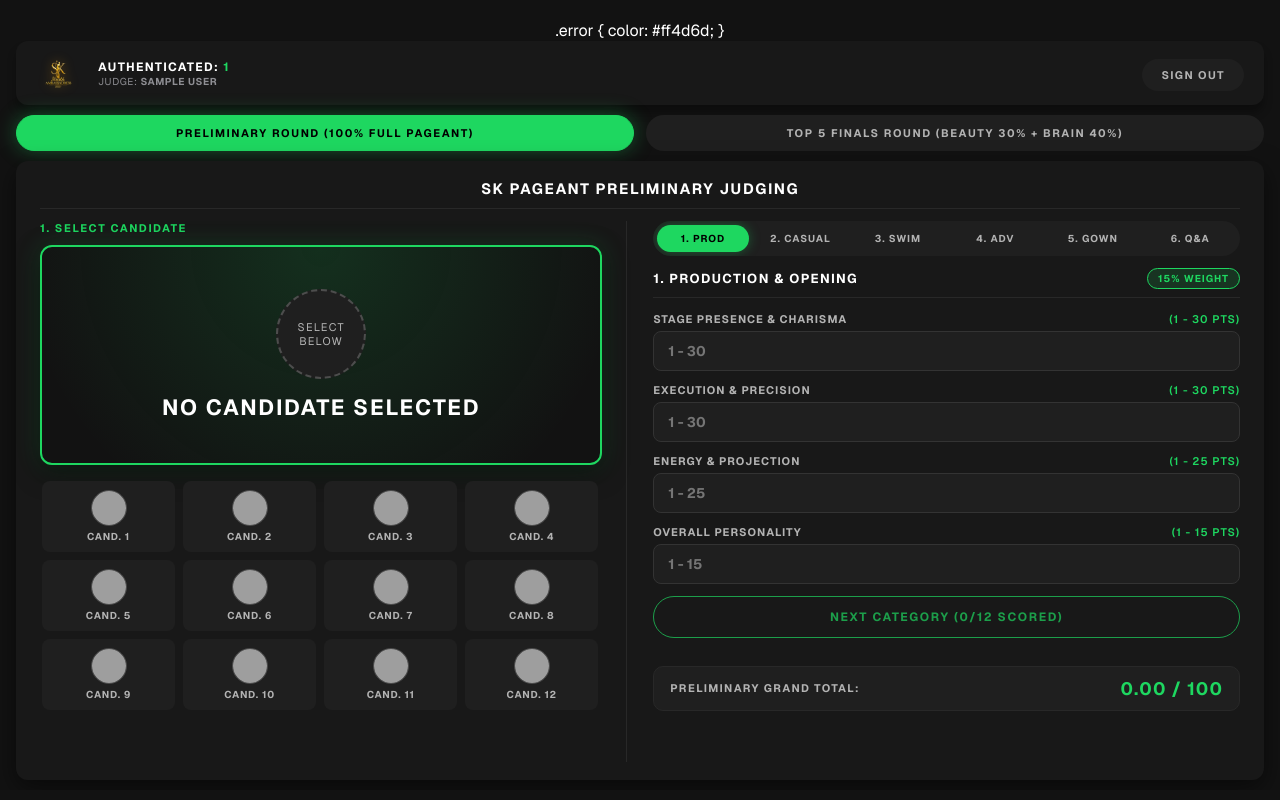
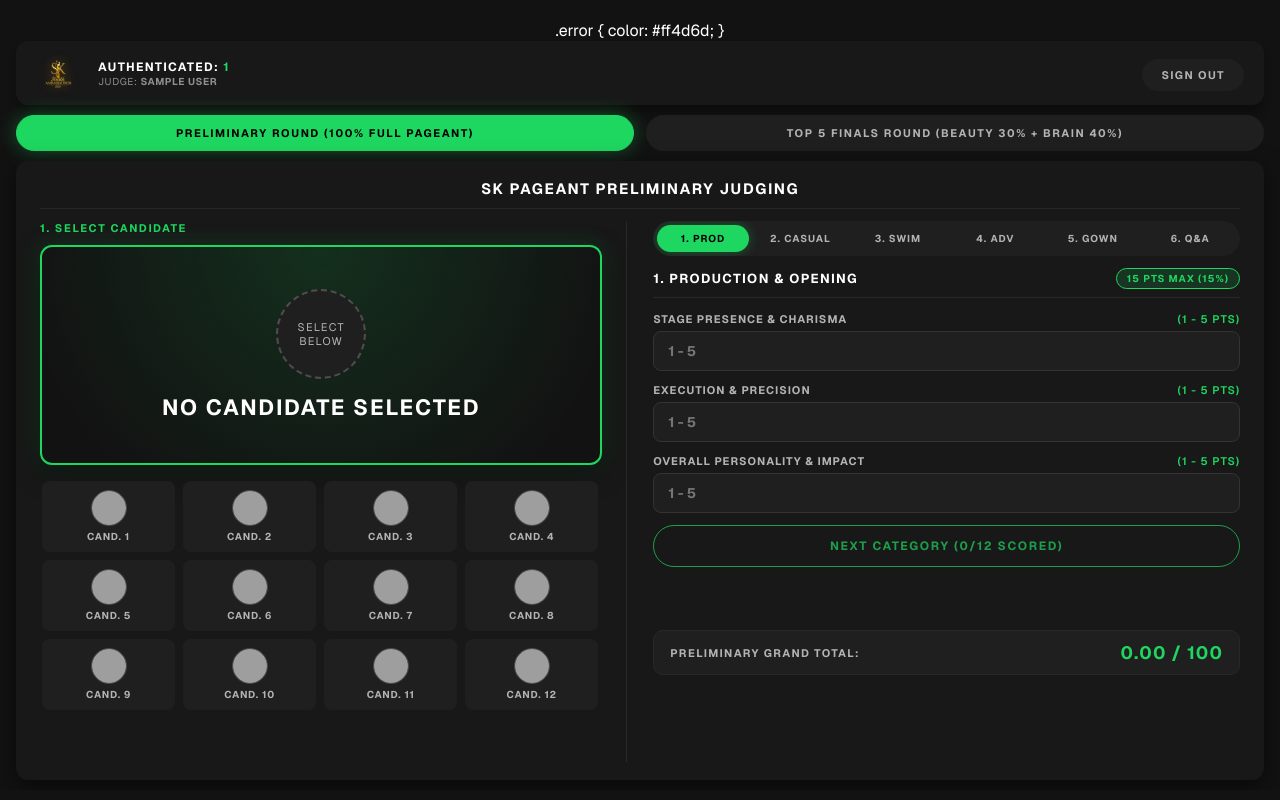
Before and after one commit to LiveKryptiah/tabulation, a Flask app: page /scoring in a window 1280 px wide. Run offline with Flask 2, Linux system fonts and the light colour scheme; the visitor is signed in with stand-in values (Sample User, id 1); grey boxes are pictures that could not be loaded.

Commit message:
Update preliminary category criteria to direct max score inputs (15/15, 20/20)

```diff
--- a/app.py
+++ b/app.py
@@ -212,14 +212,14 @@ def save_score():
         return "Top 5 Score submitted successfully!"
 
     else:
-        prod_sum = to_float(request.form.get('p_presence')) + to_float(request.form.get('p_execution')) + to_float(request.form.get('p_energy')) + to_float(request.form.get('p_personality'))
-        cas_sum = to_float(request.form.get('c_poise')) + to_float(request.form.get('c_carriage')) + to_float(request.form.get('c_presence')) + to_float(request.form.get('c_impact'))
-        swim_sum = to_float(request.form.get('s_confidence')) + to_float(request.form.get('s_carriage')) + to_float(request.form.get('s_presence')) + to_float(request.form.get('s_impact'))
-        adv_sum = to_float(request.form.get('a_relevance')) + to_float(request.form.get('a_content')) + to_float(request.form.get('a_feasibility')) + to_float(request.form.get('a_communication')) + to_float(request.form.get('a_sincerity'))
-        gown_sum = to_float(request.form.get('e_elegance')) + to_float(request.form.get('e_carriage')) + to_float(request.form.get('e_grace')) + to_float(request.form.get('e_styling')) + to_float(request.form.get('e_impact'))
-        qa_sum = to_float(request.form.get('q_relevance')) + to_float(request.form.get('q_clarity')) + to_float(request.form.get('q_insight')) + to_float(request.form.get('q_communication')) + to_float(request.form.get('q_composure'))
+        prod_sum = to_float(request.form.get('p_presence')) + to_float(request.form.get('p_execution')) + to_float(request.form.get('p_personality'))
+        cas_sum = to_float(request.form.get('c_poise')) + to_float(request.form.get('c_carriage')) + to_float(request.form.get('c_impact'))
+        swim_sum = to_float(request.form.get('s_confidence')) + to_float(request.form.get('s_carriage')) + to_float(request.form.get('s_impact'))
+        adv_sum = to_float(request.form.get('a_relevance')) + to_float(request.form.get('a_content')) + to_float(request.form.get('a_feasibility')) + to_float(request.form.get('a_communication'))
+        gown_sum = to_float(request.form.get('e_elegance')) + to_float(request.form.get('e_carriage')) + to_float(request.form.get('e_impact'))
+        qa_sum = to_float(request.form.get('q_relevance')) + to_float(request.form.get('q_clarity')) + to_float(request.form.get('q_insight')) + to_float(request.form.get('q_composure'))
 
-        grand_total = (prod_sum * 0.15) + (cas_sum * 0.15) + (swim_sum * 0.15) + (adv_sum * 0.20) + (gown_sum * 0.15) + (qa_sum * 0.20)
+        grand_total = prod_sum + cas_sum + swim_sum + adv_sum + gown_sum + qa_sum
 
         update_or_append_prelim_csv(
             "Candidate " + str(candidate),
--- a/templates/index.html
+++ b/templates/index.html
@@ -657,65 +657,58 @@
                     <div class="step-content active" id="step-1">
                         <div class="category-header">
                             <span class="category-title">1. PRODUCTION & OPENING</span>
-                            <span class="category-weight">15% WEIGHT</span>
+                            <span class="category-weight">15 PTS MAX (15%)</span>
                         </div>
-                        <div class="criteria-item"><label>STAGE PRESENCE & CHARISMA <span class="range-hint">(1 - 30 PTS)</span></label><input type="number" name="p_presence" min="1" max="30" placeholder="1 - 30"></div>
-                        <div class="criteria-item"><label>EXECUTION & PRECISION <span class="range-hint">(1 - 30 PTS)</span></label><input type="number" name="p_execution" min="1" max="30" placeholder="1 - 30"></div>
-                        <div class="criteria-item"><label>ENERGY & PROJECTION <span class="range-hint">(1 - 25 PTS)</span></label><input type="number" name="p_energy" min="1" max="25" placeholder="1 - 25"></div>
-                        <div class="criteria-item"><label>OVERALL PERSONALITY <span class="range-hint">(1 - 15 PTS)</span></label><input type="number" name="p_personality" min="1" max="15" placeholder="1 - 15"></div>
+                        <div class="criteria-item"><label>STAGE PRESENCE & CHARISMA <span class="range-hint">(1 - 5 PTS)</span></label><input type="number" name="p_presence" min="1" max="5" step="0.5" placeholder="1 - 5"></div>
+                        <div class="criteria-item"><label>EXECUTION & PRECISION <span class="range-hint">(1 - 5 PTS)</span></label><input type="number" name="p_execution" min="1" max="5" step="0.5" placeholder="1 - 5"></div>
+                        <div class="criteria-item"><label>OVERALL PERSONALITY & IMPACT <span class="range-hint">(1 - 5 PTS)</span></label><input type="number" name="p_personality" min="1" max="5" step="0.5" placeholder="1 - 5"></div>
                         <div class="button-group"><button type="button" class="btn-next">NEXT CATEGORY &rarr;</button></div>
                     </div>
 
                     <!-- STEP 2: CASUAL WEAR -->
                     <div class="step-content" id="step-2">
-                        <div class="category-header"><span class="category-title">2. CASUAL WEAR</span><span class="category-weight">15% WEIGHT</span></div>
-                        <div class="criteria-item"><label>POISE & GRACE <span class="range-hint">(1 - 30 PTS)</span></label><input type="number" name="c_poise" min="1" max="30" placeholder="1 - 30"></div>
-                        <div class="criteria-item"><label>CARRIAGE & POSTURE <span class="range-hint">(1 - 30 PTS)</span></label><input type="number" name="c_carriage" min="1" max="30" placeholder="1 - 30"></div>
-                        <div class="criteria-item"><label>STAGE PRESENCE <span class="range-hint">(1 - 25 PTS)</span></label><input type="number" name="c_presence" min="1" max="25" placeholder="1 - 25"></div>
-                        <div class="criteria-item"><label>OVERALL IMPACT & STYLE <span class="range-hint">(1 - 15 PTS)</span></label><input type="number" name="c_impact" min="1" max="15" placeholder="1 - 15"></div>
+                        <div class="category-header"><span class="category-title">2. CASUAL WEAR</span><span class="category-weight">15 PTS MAX (15%)</span></div>
+                        <div class="criteria-item"><label>POISE & GRACE <span class="range-hint">(1 - 5 PTS)</span></label><input type="number" name="c_poise" min="1" max="5" step="0.5" placeholder="1 - 5"></div>
+                        <div class="criteria-item"><label>CARRIAGE & POSTURE <span class="range-hint">(1 - 5 PTS)</span></label><input type="number" name="c_carriage" min="1" max="5" step="0.5" placeholder="1 - 5"></div>
+                        <div class="criteria-item"><label>OVERALL IMPACT & STYLE <span class="range-hint">(1 - 5 PTS)</span></label><input type="number" name="c_impact" min="1" max="5" step="0.5" placeholder="1 - 5"></div>
                         <div class="button-group"><button type="button" class="btn-prev">&larr; PREV</button><button type="button" class="btn-next">NEXT CATEGORY &rarr;</button></div>
                     </div>
 
                     <!-- STEP 3: SWIMWEAR -->
                     <div class="step-content" id="step-3">
-                        <div class="category-header"><span class="category-title">3. SWIMWEAR</span><span class="category-weight">15% WEIGHT</span></div>
-                        <div class="criteria-item"><label>CONFIDENCE & POISE <span class="range-hint">(1 - 30 PTS)</span></label><input type="number" name="s_confidence" min="1" max="30" placeholder="1 - 30"></div>
-                        <div class="criteria-item"><label>CARRIAGE & RAMP SKILLS <span class="range-hint">(1 - 30 PTS)</span></label><input type="number" name="s_carriage" min="1" max="30" placeholder="1 - 30"></div>
-                        <div class="criteria-item"><label>STAGE PROJECTION <span class="range-hint">(1 - 25 PTS)</span></label><input type="number" name="s_presence" min="1" max="25" placeholder="1 - 25"></div>
-                        <div class="criteria-item"><label>OVERALL IMPACT <span class="range-hint">(1 - 15 PTS)</span></label><input type="number" name="s_impact" min="1" max="15" placeholder="1 - 15"></div>
+                        <div class="category-header"><span class="category-title">3. SWIMWEAR</span><span class="category-weight">15 PTS MAX (15%)</span></div>
+                        <div class="criteria-item"><label>CONFIDENCE & POISE <span class="range-hint">(1 - 5 PTS)</span></label><input type="number" name="s_confidence" min="1" max="5" step="0.5" placeholder="1 - 5"></div>
+                        <div class="criteria-item"><label>CARRIAGE & RAMP SKILLS <span class="range-hint">(1 - 5 PTS)</span></label><input type="number" name="s_carriage" min="1" max="5" step="0.5" placeholder="1 - 5"></div>
+                        <div class="criteria-item"><label>OVERALL IMPACT <span class="range-hint">(1 - 5 PTS)</span></label><input type="number" name="s_impact" min="1" max="5" step="0.5" placeholder="1 - 5"></div>
                         <div class="button-group"><button type="button" class="btn-prev">&larr; PREV</button><button type="button" class="btn-next">NEXT CATEGORY &rarr;</button></div>
                     </div>
 
                     <!-- STEP 4: ADVOCACY -->
                     <div class="step-content" id="step-4">
-                        <div class="category-header"><span class="category-title">4. ADVOCACY & YOUTH SPEECH</span><span class="category-weight">20% WEIGHT</span></div>
-                        <div class="criteria-item"><label>RELEVANCE & SIGNIFICANCE <span class="range-hint">(1 - 25 PTS)</span></label><input type="number" name="a_relevance" min="1" max="25" placeholder="1 - 25"></div>
-                        <div class="criteria-item"><label>CONTENT & SUBSTANCE <span class="range-hint">(1 - 25 PTS)</span></label><input type="number" name="a_content" min="1" max="25" placeholder="1 - 25"></div>
-                        <div class="criteria-item"><label>FEASIBILITY & POTENTIAL <span class="range-hint">(1 - 20 PTS)</span></label><input type="number" name="a_feasibility" min="1" max="20" placeholder="1 - 20"></div>
-                        <div class="criteria-item"><label>COMMUNICATION & DELIVERY <span class="range-hint">(1 - 15 PTS)</span></label><input type="number" name="a_communication" min="1" max="15" placeholder="1 - 15"></div>
-                        <div class="criteria-item"><label>SINCERITY & CONVICTION <span class="range-hint">(1 - 15 PTS)</span></label><input type="number" name="a_sincerity" min="1" max="15" placeholder="1 - 15"></div>
+                        <div class="category-header"><span class="category-title">4. ADVOCACY & YOUTH SPEECH</span><span class="category-weight">20 PTS MAX (20%)</span></div>
+                        <div class="criteria-item"><label>RELEVANCE & SIGNIFICANCE <span class="range-hint">(1 - 5 PTS)</span></label><input type="number" name="a_relevance" min="1" max="5" step="0.5" placeholder="1 - 5"></div>
+                        <div class="criteria-item"><label>CONTENT & SUBSTANCE <span class="range-hint">(1 - 5 PTS)</span></label><input type="number" name="a_content" min="1" max="5" step="0.5" placeholder="1 - 5"></div>
+                        <div class="criteria-item"><label>FEASIBILITY & POTENTIAL <span class="range-hint">(1 - 5 PTS)</span></label><input type="number" name="a_feasibility" min="1" max="5" step="0.5" placeholder="1 - 5"></div>
+                        <div class="criteria-item"><label>COMMUNICATION & SINCERITY <span class="range-hint">(1 - 5 PTS)</span></label><input type="number" name="a_communication" min="1" max="5" step="0.5" placeholder="1 - 5"></div>
                         <div class="button-group"><button type="button" class="btn-prev">&larr; PREV</button><button type="button" class="btn-next">NEXT CATEGORY &rarr;</button></div>
                     </div>
 
                     <!-- STEP 5: EVENING GOWN -->
                     <div class="step-content" id="step-5">
-                        <div class="category-header"><span class="category-title">5. EVENING GOWN</span><span class="category-weight">15% WEIGHT</span></div>
-                        <div class="criteria-item"><label>ELEGANCE & POISE <span class="range-hint">(1 - 25 PTS)</span></label><input type="number" name="e_elegance" min="1" max="25" placeholder="1 - 25"></div>
-                        <div class="criteria-item"><label>CARRIAGE & STAGE PRESENCE <span class="range-hint">(1 - 25 PTS)</span></label><input type="number" name="e_carriage" min="1" max="25" placeholder="1 - 25"></div>
-                        <div class="criteria-item"><label>GRACE & RAMP SKILLS <span class="range-hint">(1 - 20 PTS)</span></label><input type="number" name="e_grace" min="1" max="20" placeholder="1 - 20"></div>
-                        <div class="criteria-item"><label>GOWN STYLING & FIT <span class="range-hint">(1 - 15 PTS)</span></label><input type="number" name="e_styling" min="1" max="15" placeholder="1 - 15"></div>
-                        <div class="criteria-item"><label>OVERALL IMPACT <span class="range-hint">(1 - 15 PTS)</span></label><input type="number" name="e_impact" min="1" max="15" placeholder="1 - 15"></div>
+                        <div class="category-header"><span class="category-title">5. EVENING GOWN</span><span class="category-weight">15 PTS MAX (15%)</span></div>
+                        <div class="criteria-item"><label>ELEGANCE & POISE <span class="range-hint">(1 - 5 PTS)</span></label><input type="number" name="e_elegance" min="1" max="5" step="0.5" placeholder="1 - 5"></div>
+                        <div class="criteria-item"><label>CARRIAGE & STAGE PRESENCE <span class="range-hint">(1 - 5 PTS)</span></label><input type="number" name="e_carriage" min="1" max="5" step="0.5" placeholder="1 - 5"></div>
+                        <div class="criteria-item"><label>OVERALL STYLING & IMPACT <span class="range-hint">(1 - 5 PTS)</span></label><input type="number" name="e_impact" min="1" max="5" step="0.5" placeholder="1 - 5"></div>
                         <div class="button-group"><button type="button" class="btn-prev">&larr; PREV</button><button type="button" class="btn-next">NEXT CATEGORY &rarr;</button></div>
                     </div>
 
                     <!-- STEP 6: QUESTION & ANSWER -->
                     <div class="step-content" id="step-6">
-                        <div class="category-header"><span class="category-title">6. QUESTION & ANSWER</span><span class="category-weight">20% WEIGHT</span></div>
-                        <div class="criteria-item"><label>RELEVANCE & SUBSTANCE <span class="range-hint">(1 - 30 PTS)</span></label><input type="number" name="q_relevance" min="1" max="30" placeholder="1 - 30"></div>
-                        <div class="criteria-item"><label>CLARITY & THOUGHT STRUCTURE <span class="range-hint">(1 - 25 PTS)</span></label><input type="number" name="q_clarity" min="1" max="25" placeholder="1 - 25"></div>
-                        <div class="criteria-item"><label>CRITICAL THINKING & INSIGHT <span class="range-hint">(1 - 20 PTS)</span></label><input type="number" name="q_insight" min="1" max="20" placeholder="1 - 20"></div>
-                        <div class="criteria-item"><label>COMMUNICATION SKILLS <span class="range-hint">(1 - 15 PTS)</span></label><input type="number" name="q_communication" min="1" max="15" placeholder="1 - 15"></div>
-                        <div class="criteria-item"><label>CONFIDENCE & COMPOSURE <span class="range-hint">(1 - 10 PTS)</span></label><input type="number" name="q_composure" min="1" max="10" placeholder="1 - 10"></div>
+                        <div class="category-header"><span class="category-title">6. QUESTION & ANSWER</span><span class="category-weight">20 PTS MAX (20%)</span></div>
+                        <div class="criteria-item"><label>RELEVANCE & SUBSTANCE <span class="range-hint">(1 - 5 PTS)</span></label><input type="number" name="q_relevance" min="1" max="5" step="0.5" placeholder="1 - 5"></div>
+                        <div class="criteria-item"><label>CLARITY & THOUGHT STRUCTURE <span class="range-hint">(1 - 5 PTS)</span></label><input type="number" name="q_clarity" min="1" max="5" step="0.5" placeholder="1 - 5"></div>
+                        <div class="criteria-item"><label>CRITICAL THINKING & INSIGHT <span class="range-hint">(1 - 5 PTS)</span></label><input type="number" name="q_insight" min="1" max="5" step="0.5" placeholder="1 - 5"></div>
+                        <div class="criteria-item"><label>CONFIDENCE & COMPOSURE <span class="range-hint">(1 - 5 PTS)</span></label><input type="number" name="q_composure" min="1" max="5" step="0.5" placeholder="1 - 5"></div>
                         <div class="button-group"><button type="button" class="btn-prev">&larr; PREV</button><button type="submit" class="btn-submit">SUBMIT PRELIMINARY SCORES</button></div>
                     </div>
                 </div>
@@ -1202,20 +1195,14 @@
             const getVal = name => parseFloat(document.querySelector(`input[name="${name}"]`)?.value || 0);
 
             if (currentMode === 'prelim') {
-                const pSum = getVal('p_presence') + getVal('p_execution') + getVal('p_energy') + getVal('p_personality');
-                const pW = pSum * 0.15;
-                const cSum = getVal('c_poise') + getVal('c_carriage') + getVal('c_presence') + getVal('c_impact');
-                const cW = cSum * 0.15;
-                const sSum = getVal('s_confidence') + getVal('s_carriage') + getVal('s_presence') + getVal('s_impact');
-                const sW = sSum * 0.15;
-                const aSum = getVal('a_relevance') + getVal('a_content') + getVal('a_feasibility') + getVal('a_communication') + getVal('a_sincerity');
-                const aW = aSum * 0.20;
-                const eSum = getVal('e_elegance') + getVal('e_carriage') + getVal('e_grace') + getVal('e_styling') + getVal('e_impact');
-                const eW = eSum * 0.15;
-                const qSum = getVal('q_relevance') + getVal('q_clarity') + getVal('q_insight') + getVal('q_communication') + getVal('q_composure');
-                const qW = qSum * 0.20;
+                const pSum = getVal('p_presence') + getVal('p_execution') + getVal('p_personality');
+                const cSum = getVal('c_poise') + getVal('c_carriage') + getVal('c_impact');
+                const sSum = getVal('s_confidence') + getVal('s_carriage') + getVal('s_impact');
+                const aSum = getVal('a_relevance') + getVal('a_content') + getVal('a_feasibility') + getVal('a_communication');
+                const eSum = getVal('e_elegance') + getVal('e_carriage') + getVal('e_impact');
+                const qSum = getVal('q_relevance') + getVal('q_clarity') + getVal('q_insight') + getVal('q_composure');
 
-                const total = pW + cW + sW + aW + eW + qW;
+                const total = pSum + cSum + sSum + aSum + eSum + qSum;
                 document.getElementById('grandTotalPreview').textContent = total.toFixed(2) + ' / 100';
             } else {
                 const beauty = getVal('b_facial') + getVal('b_poise') + getVal('b_conf');
```
Also changed, not shown: templates/admin.html (+25 -25 lines).
